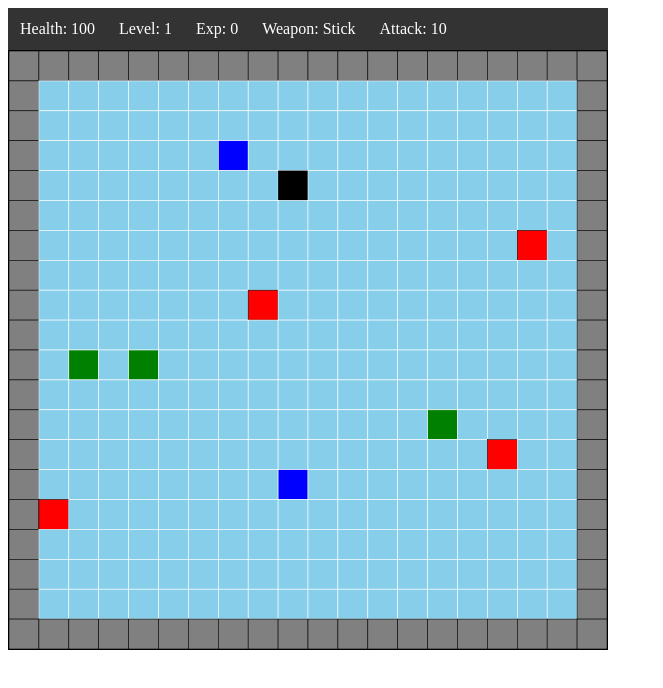
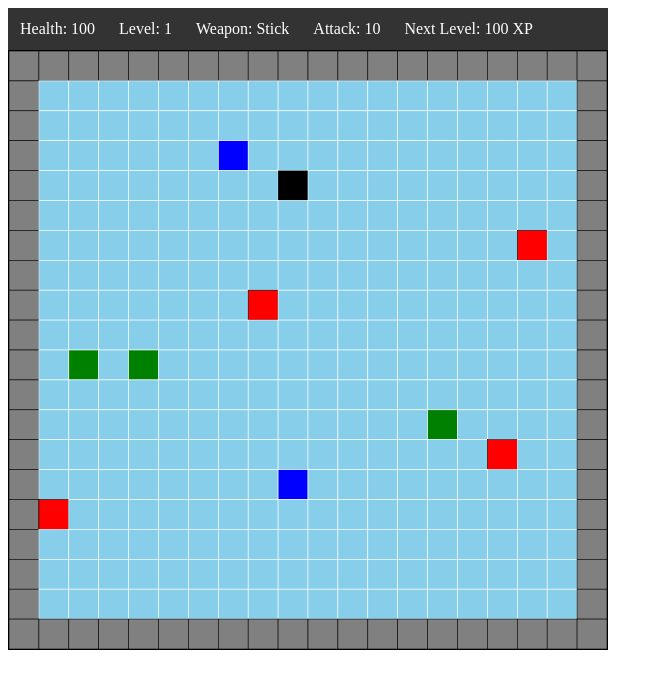
Before and after one commit to KenzoM/fcc-roguelike-dungeon-crawler, a React (Create React App) app: page / in a window 1280 px wide. Shown: the top 688 px of the page, without its empty margins (0-663 px from the left). Built offline with nearby package versions, Linux system fonts and the light colour scheme.

Commit message:
changes player.exp prop and removes warnings

```diff
--- a/src/components/StatusBar.js
+++ b/src/components/StatusBar.js
@@ -1,16 +1,15 @@
-import React, { Component } from 'react';
+import React from 'react';
 
 const StatusBar = (props) => {
-  console.log(props)
   let { health, exp, level, weapon, attack } = props.player
   return (
     <div className="status-bar">
       <ul>
         <li>Health: {health} </li>
         <li>Level: {level} </li>
-        <li>Exp: {exp} </li>
         <li>Weapon: {weapon} </li>
         <li>Attack: {attack} </li>
+        <li>Next Level: {exp} XP</li>
       </ul>
     </div>
   )
--- a/src/containers/StatusBarContainer.js
+++ b/src/containers/StatusBarContainer.js
@@ -1,9 +1,8 @@
-import { Component } from 'react';
+import 'react';
 import { connect } from 'react-redux';
-// import { bindActionCreators } from 'redux';
 import StatusBar from '../components/StatusBar'
 
-function mapStateToProps(state) {
+const mapStateToProps = (state) => {
   return {
     player: state.mapGenerated.player
   };
--- a/src/reducers/initialState.js
+++ b/src/reducers/initialState.js
@@ -23,7 +23,7 @@ let initialState = {
     coords : null,
     health : 100 ,
     weapon : "Stick",
-    exp: 0,
+    exp: 100,
     level: 1,
     attack: 10
   },
```
